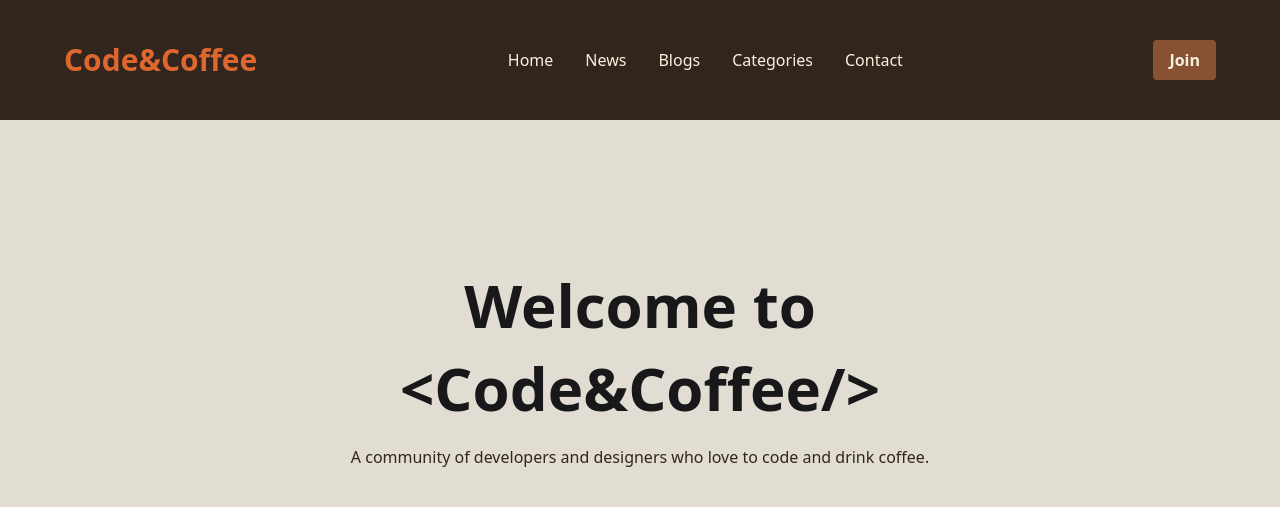
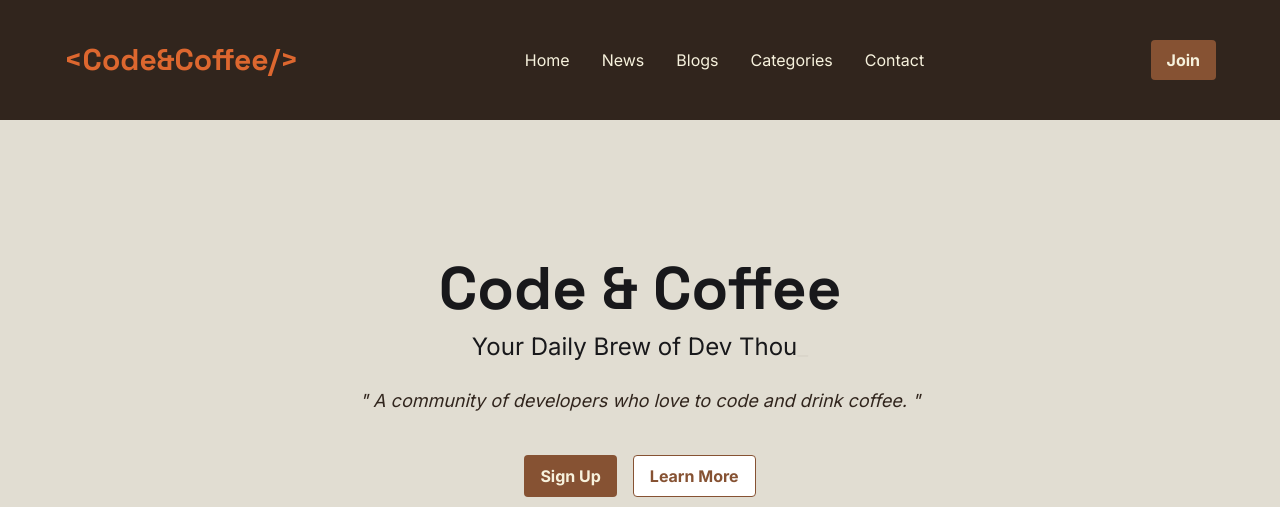
Before and after one commit to NightW0lfff/code-n-coffee, a Next.js app: page / in a window 1280 px wide. Shown: the top 507 px of the page. Built offline with nearby package versions, Linux system fonts and the light colour scheme.

Commit message:
Added Font Family Space Grotesk, Inter. Downgrade React to 18.* version to make it compatible with typewriter-effect. Added TypeWriter Effects.

```diff
--- a/src/app/globals.css
+++ b/src/app/globals.css
@@ -1,6 +1,7 @@
+@import url("https://fonts.googleapis.com/css2?family=Inter:wght@400;700&family=Space+Grotesk:wght@700&display=swap");
 @import "tailwindcss";
 
-:root {
+@theme {
 	--background: #e1ddd2;
 	--foreground: #31251d;
 	--logo: #dd672f;
@@ -11,9 +12,12 @@
 	--accent-light: #e1c19a;
 	--soft-teal: #0d9488;
 	--muted-blue: #0284c7;
-
 }
 
+:root {
+	--font-brand: "Space Grotesk", sans-serif;
+	--font-body: "Inter", system-ui, sans-serif;
+}
 
 button {
 	background: var(--accent);
@@ -28,13 +32,11 @@ button {
 h4 {
 	color: var(--accent);
 	font-weight: bold;
-
 }
 
 button:hover {
 	background: var(--accent-hover);
 }
-
 
 /* @media (prefers-color-scheme: dark) {
   :root {
@@ -56,6 +58,5 @@ html {
 body {
 	background: var(--background);
 	color: var(--foreground);
-  font-family: system-ui,
-    sans-serif;
+	font-family: var(--font-body);
 }
--- a/src/components/HeroSection.tsx
+++ b/src/components/HeroSection.tsx
@@ -1,11 +1,23 @@
+"use client";
+
 import React from "react";
 import Image from "next/image";
+import Typewriter from "typewriter-effect";
 
 interface HeroSectionProps {
 	title: string;
 	description: string;
 	image: string;
 }
+
+const headlines = [
+	"Dream. Code. Coffee.",
+	"Your Daily Brew of Dev Thoughts",
+	"Tech News, One Sip at a Time",
+	"News, Opinions & Developer Brews",
+	"Stay Sharp. Stay Caffeinated",
+	"Fuel Your Dream. And Your Code",
+];
 
 const HeroSection: React.FC<HeroSectionProps> = ({
 	title,
@@ -14,10 +26,29 @@ const HeroSection: React.FC<HeroSectionProps> = ({
 }) => {
 	return (
 		<section className="flex flex-col items-center text-center">
-      <h1 className="text-6xl font-semibold py-4 w-2/4 leading-snug text-[var(--heading)] ">
-        {title}
+			<h1 className="text-6xl font-semibold w-2/4 leading-snug text-[var(--heading)] font-(family-name:--font-brand)">
+				Code & Coffee
 			</h1>
-      <p className="w-2/4 mx-auto mb-6">{description}</p>
+
+			<h2 className="w-2/4 mb-6 ">
+				<span>
+					<Typewriter
+						options={{
+							strings: headlines,
+							cursor: "_",
+							autoStart: true,
+							loop: true,
+							delay: 70,
+							deleteSpeed: 30,
+							wrapperClassName: "text-2xl font-medium text-[var(--heading)] ",
+							cursorClassName: "text-2xl font-light animate-ping",
+						}}
+					/>
+				</span>
+			</h2>
+			<p className="w-2/4 mx-auto mb-6 text-lg italic font-medium">
+				" A community of developers who love to code and drink coffee. "
+			</p>
 			<div className="flex justify-center gap-4 py-4 mb-30">
 				<button className="px-4 py-2 font-bold rounded cursor-pointer bg-[var(--accent)] text-white hover:bg-[var(--accent-hover)]">
 					Sign Up
--- a/src/components/Navbar.tsx
+++ b/src/components/Navbar.tsx
@@ -4,7 +4,9 @@ const Navbar = () => {
 	return (
 		<div className="flex items-center justify-between w-dvw py-10 px-16 bg-[var(--foreground)]">
 			<a href="#">
-        <h1 className="text-3xl font-bold text-[var(--logo)]">Code&Coffee</h1>
+				<h1 className="text-3xl text-[var(--logo)] font-(family-name:--font-brand) font-[700]">
+					&lt;Code&Coffee/&gt;
+				</h1>
 			</a>
 			<nav>
 				<ul className="flex items-center justify-between gap-8 ">
```
Also changed, not shown: 1 other file (tests, documents, lock files or other folders). Lines whose indentation alone changed are shown as unchanged.
